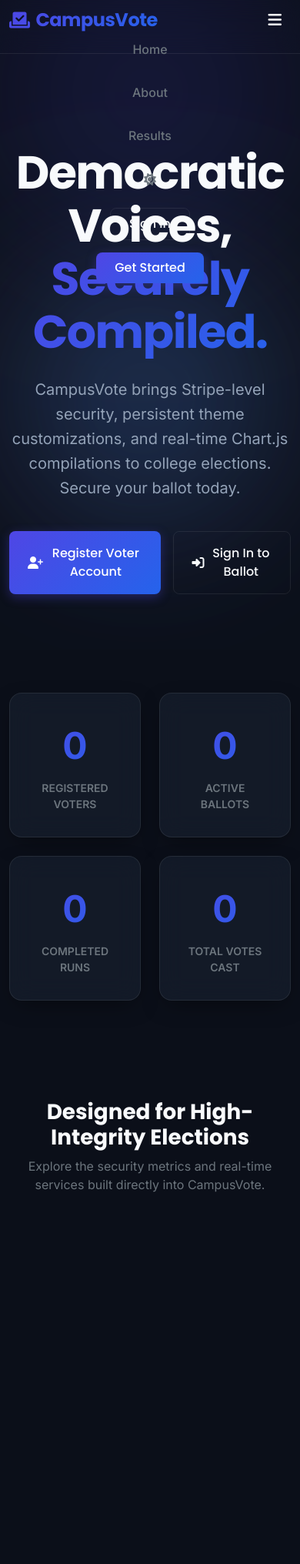
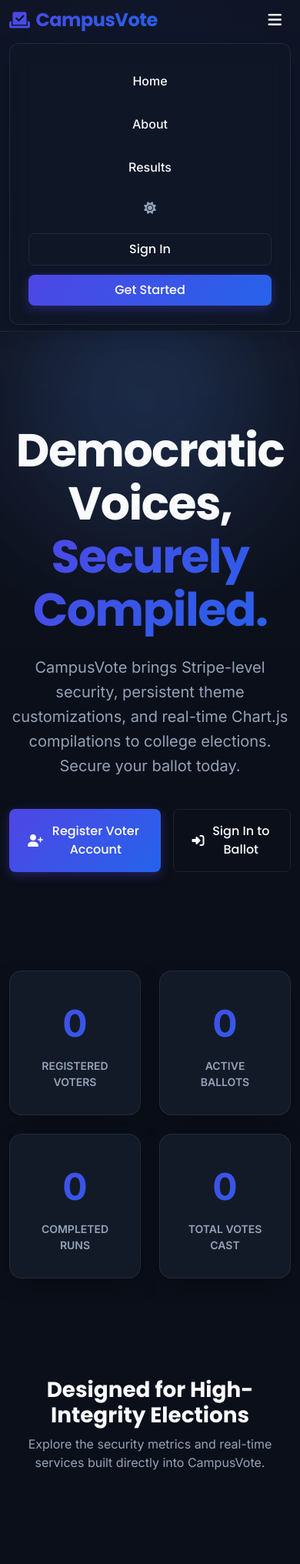
Before and after one commit to Muju-YT/Campus-Vote, a Django app: page / in a window 390 px wide, after a click that opens the changed part. Shown: the top 2032 px of the page at 77% size. Run offline with Django 5.2, Linux system fonts and the light colour scheme; data that the repository does not hold is empty; some libraries are stand-ins or nearby versions.

Commit message:
UI improvements, theme support, and registration fixes

```diff
--- a/static/voting_app/css/auth.css
+++ b/static/voting_app/css/auth.css
@@ -10,11 +10,13 @@
 .auth-split-form-panel {
     flex: 1.2;
     display: flex;
+    flex-direction: column;
     align-items: center;
     justify-content: center;
-    padding: 3rem;
+    padding: 3rem 1.5rem;
     position: relative;
     background: var(--bg-color);
+    overflow-y: auto;
 }
 
 .auth-split-visual-panel {
@@ -50,6 +52,8 @@
 .auth-card-width {
     width: 100%;
     max-width: 480px;
+    margin-top: auto;
+    margin-bottom: auto;
 }
 
 /* Progressive Form Steps */
--- a/static/voting_app/css/design_system.css
+++ b/static/voting_app/css/design_system.css
@@ -186,6 +186,15 @@ h1, h2, h3, h4, h5, h6 {
 
 [data-theme="dark"] .text-muted {
     color: var(--text-secondary) !important;
+}
+
+/* Global Text Colors Sync with Design System */
+.text-secondary {
+    color: var(--text-secondary) !important;
+}
+
+.text-muted {
+    color: var(--text-muted) !important;
 }
 
 /* Global Glass Modal Styling */
--- a/static/voting_app/css/landing.css
+++ b/static/voting_app/css/landing.css
@@ -48,7 +48,9 @@
 
 /* Landing Navbar */
 .landing-navbar {
-    height: var(--navbar-height);
+    min-height: var(--navbar-height);
+    height: auto;
+    background-color: var(--bg-surface) !important;
     backdrop-filter: var(--blur-glass);
     -webkit-backdrop-filter: var(--blur-glass);
     border-bottom: 1px solid var(--border-color);
@@ -188,3 +190,48 @@
     padding: 4rem 0 2rem;
     background-color: rgba(11, 15, 25, 0.8);
 }
+
+/* Mobile Collapse Menu Styles */
+@media (max-width: 991px) {
+    .landing-navbar .navbar-collapse {
+        background: var(--bg-surface) !important;
+        backdrop-filter: var(--blur-glass) !important;
+        -webkit-backdrop-filter: var(--blur-glass) !important;
+        padding: 1.5rem;
+        border-radius: 12px;
+        margin-top: 0.75rem;
+        border: 1px solid var(--border-color);
+        box-shadow: var(--shadow-soft);
+        width: 100%;
+    }
+
+    .landing-navbar .navbar-nav {
+        align-items: stretch !important;
+        width: 100%;
+        text-align: center;
+        gap: 0.5rem !important;
+    }
+
+    .landing-navbar .nav-link {
+        padding: 0.75rem 1rem !important;
+        border-radius: 8px;
+        color: var(--text-primary) !important;
+        transition: var(--transition-smooth);
+    }
+
+    .landing-navbar .nav-link:hover {
+        background: rgba(255, 255, 255, 0.05) !important;
+        color: var(--brand-primary-start) !important;
+    }
+
+    [data-theme="light"] .landing-navbar .nav-link:hover {
+        background: rgba(0, 0, 0, 0.03) !important;
+    }
+
+    .landing-navbar .btn-premium,
+    .landing-navbar .btn-premium-outline {
+        width: 100%;
+        justify-content: center;
+        margin-top: 0.25rem;
+    }
+}
--- a/static/voting_app/js/theme_switcher.js
+++ b/static/voting_app/js/theme_switcher.js
@@ -20,6 +20,7 @@ document.addEventListener('DOMContentLoaded', function() {
 
     function applyTheme(theme) {
         htmlElement.setAttribute('data-theme', theme);
+        htmlElement.setAttribute('data-bs-theme', theme);
         const icon = themeToggleBtn ? themeToggleBtn.querySelector('i') : null;
 
         if (icon) {
--- a/templates/base.html
+++ b/templates/base.html
@@ -1,7 +1,15 @@
 {% load static %}
 <!DOCTYPE html>
-<html lang="en" data-theme="dark">
+<html lang="en">
 <head>
+    <!-- Theme Switcher Initialization -->
+    <script>
+        (function() {
+            const savedTheme = localStorage.getItem('theme') || 'dark';
+            document.documentElement.setAttribute('data-theme', savedTheme);
+            document.documentElement.setAttribute('data-bs-theme', savedTheme);
+        })();
+    </script>
     <meta charset="UTF-8">
     <meta name="viewport" content="width=device-width, initial-scale=1.0">
     <title>{% block title %}CampusVote - Online College Voting System{% endblock %}</title>
@@ -33,7 +41,7 @@
             <a class="navbar-brand-saas text-gradient-primary d-flex align-items-center" href="{% url 'voting_app:home' %}">
                 <i class="fas fa-vote-yea me-2"></i>CampusVote
             </a>
-            <button class="navbar-toggler border-0 text-white" type="button" data-bs-toggle="collapse" data-bs-target="#landingNavbar">
+            <button class="navbar-toggler border-0" type="button" data-bs-toggle="collapse" data-bs-target="#landingNavbar" style="color: var(--text-primary);">
                 <i class="fas fa-bars"></i>
             </button>
             <div class="collapse navbar-collapse" id="landingNavbar">
```
Also changed, not shown: templates/admin/base.html (+8 -0 lines), templates/auth/login.html (+17 -10 lines), templates/auth/register.html (+17 -10 lines), templates/student/base.html (+8 -0 lines).
